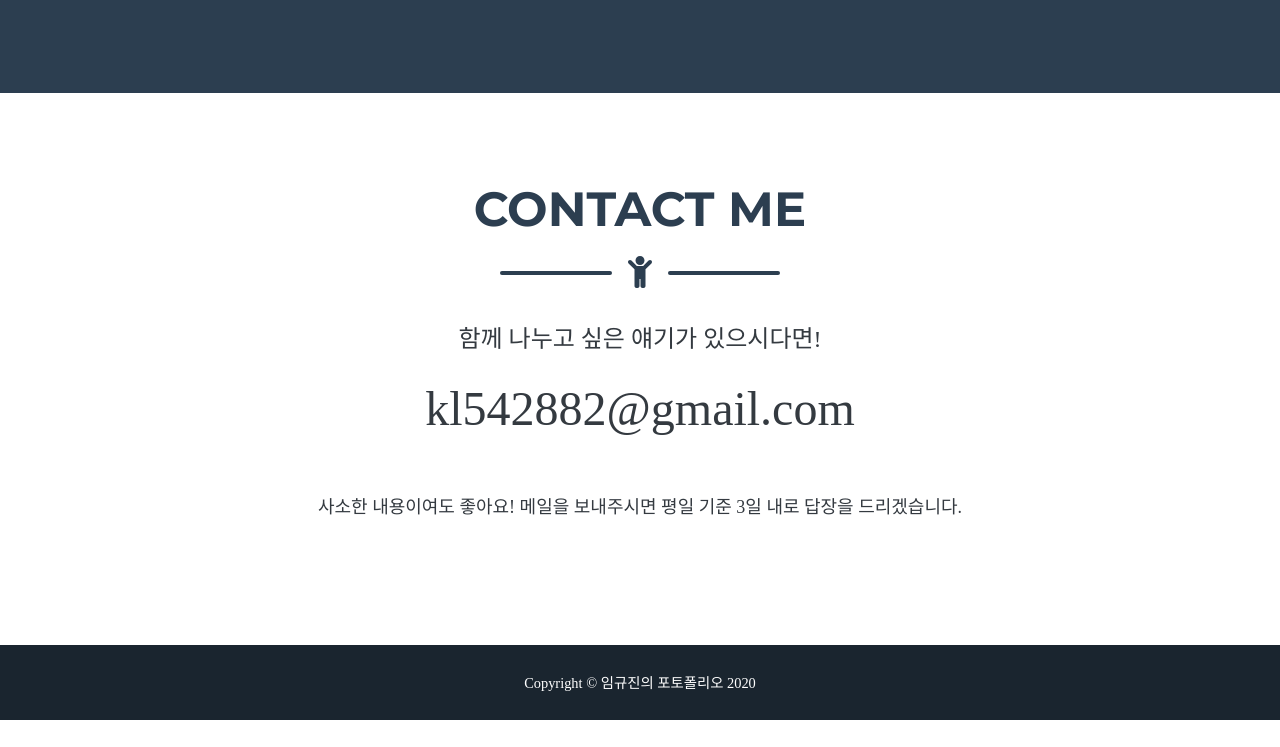
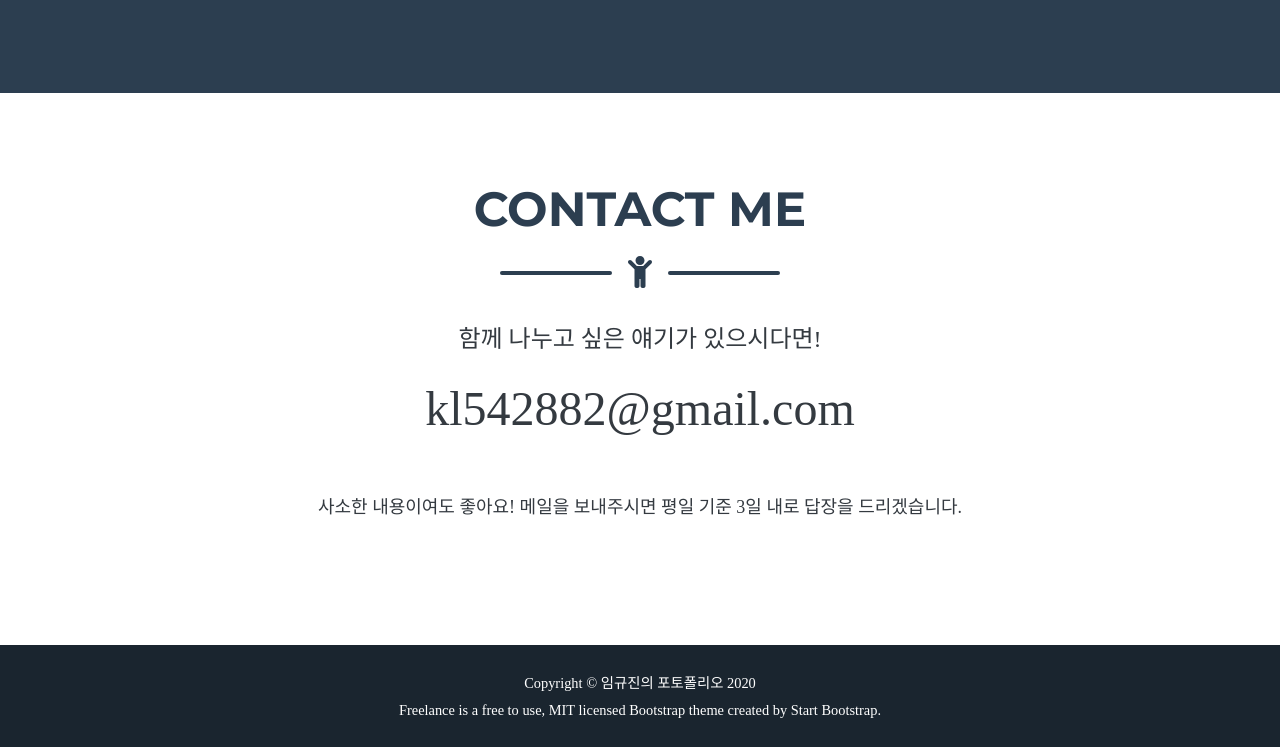
Before and after one commit to RasyQ/RasyQ.github.io, a plain HTML site: page Por/index.html in a window 1280 px wide. Shown: the part 5282-6029 px from the top of the page. Before the commit the page ends 6002 px from the top, so only its background shows below. Drawn offline with nearby package versions, Linux system fonts and the light colour scheme.

Commit message:
Add files via upload

```diff
--- a/Por/index.html
+++ b/Por/index.html
@@ -369,7 +369,9 @@
 		<!-- Copyright Section-->
         <div class="copyright py-4 text-center text-white">
             <div class="container"><small>Copyright © 임규진의 포토폴리오 2020</small></div>
+			<div class="container"><small>Freelance is a free to use, MIT licensed Bootstrap theme created by Start Bootstrap.</small></div>
         </div>
+
         <!-- Scroll to Top Button (Only visible on small and extra-small screen sizes)-->
         <div class="scroll-to-top d-lg-none position-fixed">
             <a class="js-scroll-trigger d-block text-center text-white rounded" href="#page-top"><i class="fa fa-chevron-up"></i></a>
```
